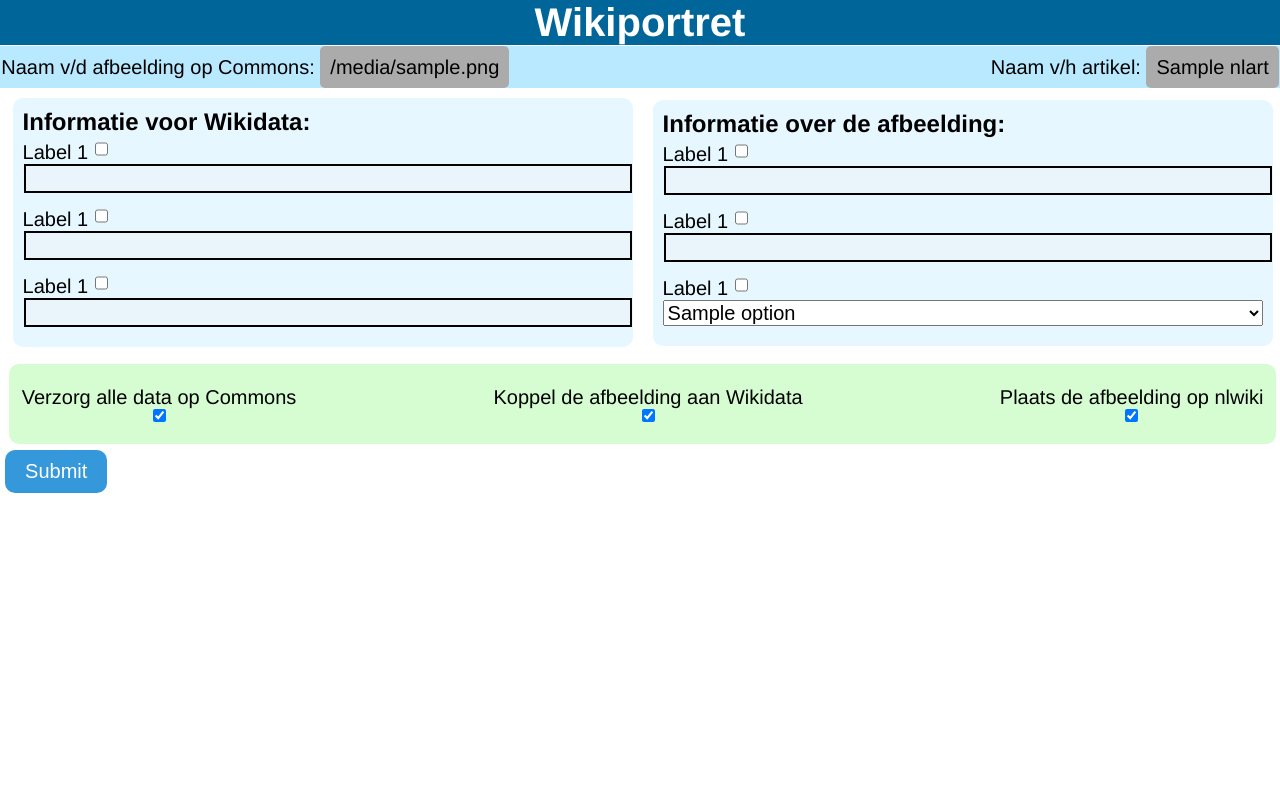
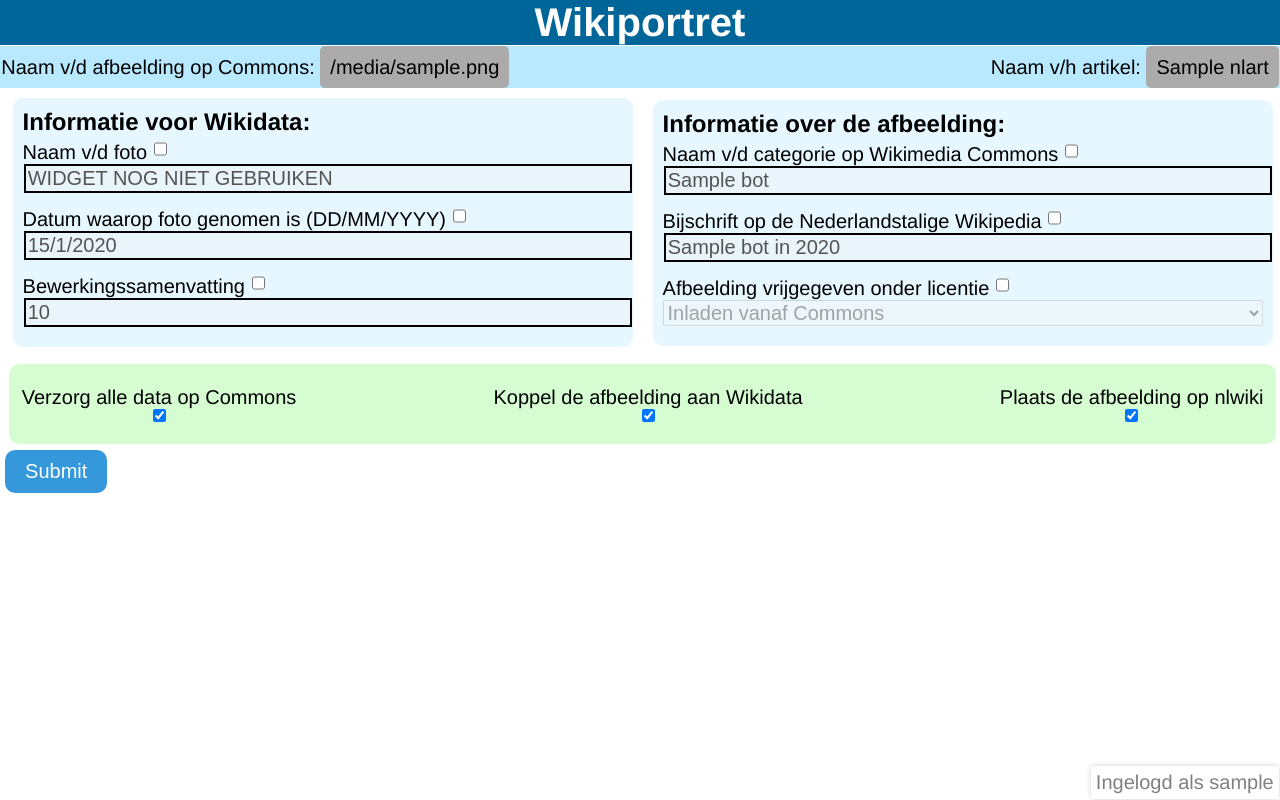
Before and after one commit to Daniuu-Wikipedia/Wikiportrait-Bot, a Flask app: template GUI/templates/review.html in a window 1280 px wide. Run offline with Flask 3, Linux system fonts and the light colour scheme; the template is opened without the code that fills it: most values are stand-ins (such as "Sample title", 1, 10 or a date in 2020).

Commit message:
Hackathon: 2nd batch

```diff
--- a/GUI/Wikiportret_test.py
+++ b/GUI/Wikiportret_test.py
@@ -266,7 +266,7 @@
         self._claims['P18'] = self._claims.get('P18', []) + [k['claim']]
         return k
 
-    def commons_cat(self):
+    def commons_cat(self, custom=None):
         "This function will set the Commons category of the subject (P373)"
         if self._claims is None or self.qid is None:
             self.ini_wikidata()
--- a/GUI/app.py
+++ b/GUI/app.py
@@ -102,7 +102,8 @@
                            data=data,
                            bot=bot_object,
                            license_options=Image.licenses.keys(),
-                           selected_license='CC-BY-SA-3.0')
+                           selected_license='CC-BY-SA 4.0',
+                           user_name='Test user')
 
 
 # The page the users will see whenever they submit an image for posting
--- /dev/null
+++ b/GUI/static/js/checkbox_selector.js
@@ -0,0 +1,16 @@
+document.addEventListener("DOMContentLoaded", function() {
+    // Get the checkbox element
+    const checkbox = document.getElementById("check23");
+
+    // Get the selection element
+    const select = document.getElementById("license");
+
+    // Add an event listener to the checkbox
+    checkbox.addEventListener("change", function() {
+        if (this.checked) {
+            select.removeAttribute("disabled");
+        } else {
+            select.setAttribute("disabled", "disabled");
+        }
+    });
+});
--- a/GUI/templates/index.html
+++ b/GUI/templates/index.html
@@ -38,6 +38,6 @@
 </div>
 <div class="user-info-box">
     <!-- Keep the name of the logged-in user -->
-    <span id="user-name">{{ user_name }}</span>
+    <span id="user-name">Ingelogd als {{ user_name }}</span>
 </div>
 {% endblock %}
--- a/GUI/templates/review.html
+++ b/GUI/templates/review.html
@@ -28,7 +28,7 @@
             <span class="large">Informatie voor Wikidata:</span>
             <div class="form-group">
                 <div class="label-checkbox">
-                    <label for="i11" class="form-label">Label 1</label>
+                    <label for="i11" class="form-label">Naam v/d foto</label>
                     <input type="checkbox"
                            id="check11"
                            class="form-checkbox"
@@ -37,11 +37,12 @@
                 <input type="text"
                        id="i11"
                        class="form-input"
+                       value="WIDGET NOG NIET GEBRUIKEN"
                        disabled>
             </div>
             <div class="form-group">
                 <div class="label-checkbox">
-                    <label for="i12" class="form-label">Label 1</label>
+                    <label for="i12" class="form-label">Datum waarop foto genomen is (DD/MM/YYYY)</label>
                     <input type="checkbox"
                            id="check12"
                            class="form-checkbox"
@@ -50,17 +51,22 @@
                 <input type="text"
                        id="i12"
                        class="form-input"
+                       value="{{ bot.date.day }}/{{ bot.date.month }}/{{ bot.date.year}}"
                        disabled>
             </div>
             <div class="form-group">
                 <div class="label-checkbox">
-                    <label for="i13" class="form-label">Label 1</label>
+                    <label for="i13" class="form-label">Bewerkingssamenvatting</label>
                     <input type="checkbox"
                            id="check13"
                            class="form-checkbox"
                            unchecked>
                 </div>
-                <input type="text" id="i13" class="form-input" disabled>
+                <input type="text"
+                       id="i13"
+                       class="form-input"
+                       value="{{ bot.sum }}"
+                       disabled>
             </div>
         </div>
         <!-- Second column: all information on the image itself -->
@@ -69,7 +75,7 @@
             <div class="form-group">
                 <div class="label-checkbox">
                     <label for="i21"
-                           class="form-label">Label 1</label>
+                           class="form-label">Naam v/d categorie op Wikimedia Commons</label>
                     <input type="checkbox"
                            id="check21"
                            class="form-checkbox"
@@ -78,11 +84,12 @@
                 <input type="text"
                        id="i21"
                        class="form-input"
+                       value="{{ bot.name }}"
                        disabled>
             </div>
             <div class="form-group">
                 <div class="label-checkbox">
-                    <label for="i22" class="form-label">Label 1</label>
+                    <label for="i22" class="form-label">Bijschrift op de Nederlandstalige Wikipedia</label>
                     <input type="checkbox"
                            id="check22"
                            class="form-checkbox"
@@ -90,19 +97,22 @@
                 </div>
                 <input type="text"
                        id="i22"
+                       value="{{ bot.name }} in {{ bot.date.year }}"
                        class="form-input"
                        disabled>
             </div>
             <div class="form-group">
                 <div class="label-checkbox">
-                    <label for="i23" class="form-label">Label 1</label>
+                    <label for="license" class="form-label">Afbeelding vrijgegeven onder licentie</label>
                     <input type="checkbox"
                            id="check23"
                            class="form-checkbox"
                            unchecked>
                 </div>
                 <select id="license"
-                class="form-select" selected="{{ selected_license }}">
+                        class="form-select"
+                        disabled>
+                    <option value="Commons" selected>Inladen vanaf Commons</option>
                     {% for option in license_options %}
                         <option value="{{ option }}">{{ option }}</option>
                     {% endfor %}
@@ -134,7 +144,11 @@
 
     <input type="submit" value="Submit">
     <script src="{{ url_for('static', filename='js/checkbox_input_text.js') }}"></script>
+    <script src="{{ url_for('static', filename='js/checkbox_selector.js') }}"></script>
 
 </form>
-
+<div class="user-info-box">
+    <!-- Keep the name of the logged-in user -->
+    <span id="user-name">Ingelogd als {{ user_name }}</span>
+</div>
 {% endblock %}
```
